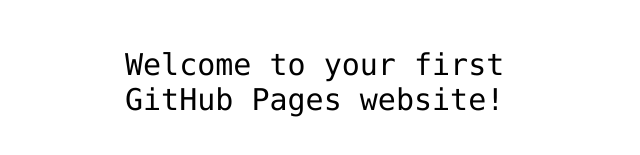
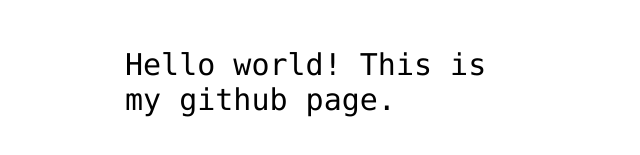
Before and after one commit to emanaped/emanaped.github.io, a plain HTML site: page index.html in a window 1280 px wide. Shown: the part 341-496 px from the top of the page, without its empty margins (315-955 px from the left). Drawn offline with Linux system fonts and the light colour scheme.

Commit message:
Update index.html

```diff
--- a/index.html
+++ b/index.html
@@ -3,7 +3,7 @@
 <html>
 <head>
   <meta http-equiv="Content-Type" content="text/html; charset=utf-8"/>
-  <title>my-first-website</title>
+  <title>emanaped's github</title>
   <LINK href="styles.css" rel="stylesheet" type="text/css">
 </head>
 
@@ -12,7 +12,7 @@
 <img src="https://octodex.github.com/images/daftpunktocat-thomas.gif" id="octocat" alt="octocat-gif" />
 
 <!-- Change this code here by copy and pasting your template on line 15 -->
-<p>Welcome to your first GitHub Pages website!</p>
+<p>Hello world! This is my github page.</p>
 
 </body>
 </html>
```
